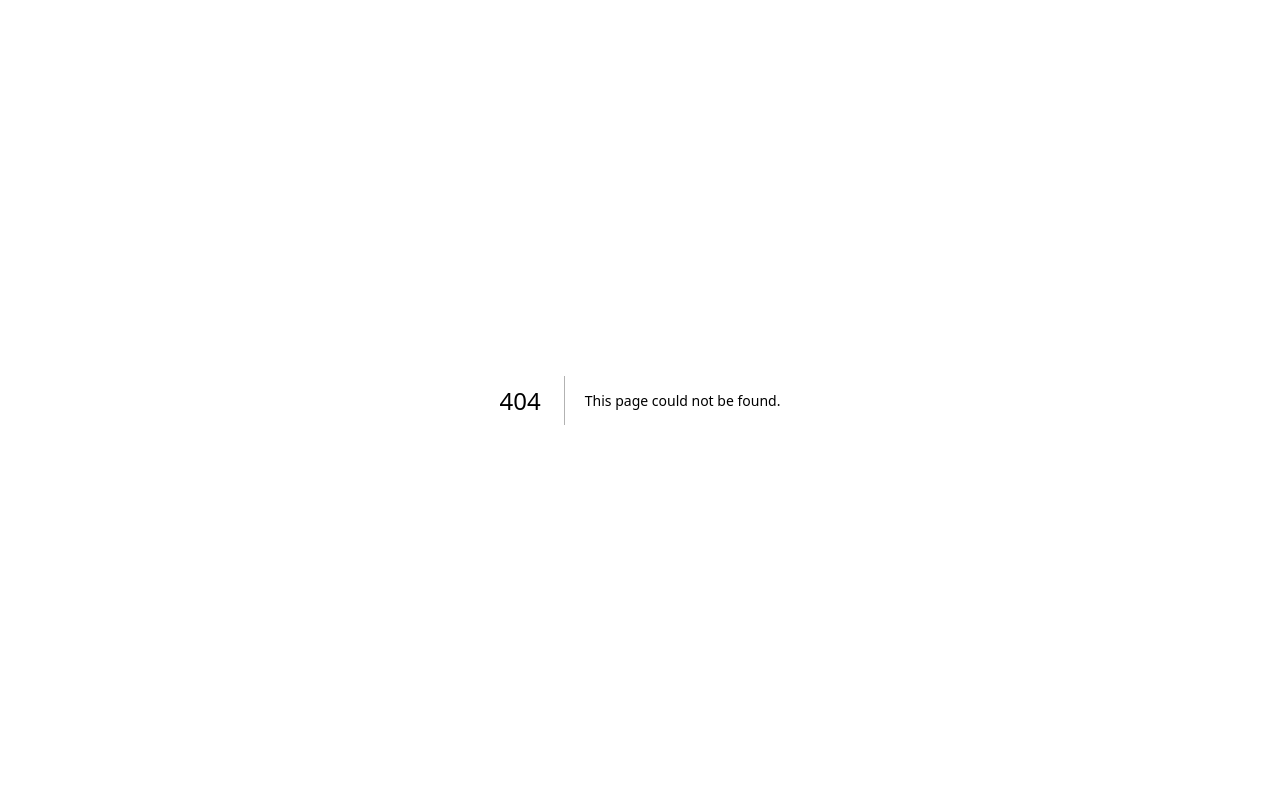
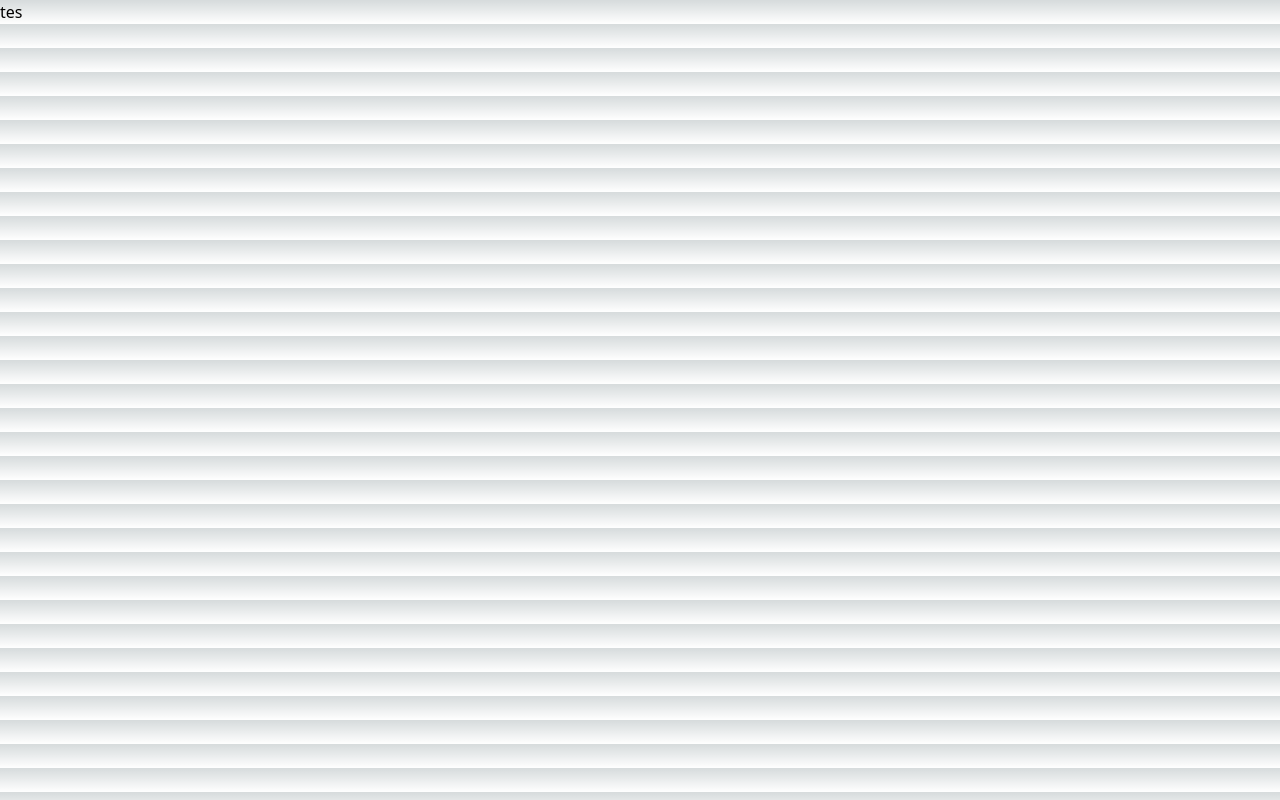
Before and after one commit to PutraSaskara/oretstudio, a Next.js app: page /tes in a window 1280 px wide. Before the commit this address had no page. Built offline with nearby package versions, Linux system fonts and the light colour scheme.

Commit message:
comit pertama

```diff
--- /dev/null
+++ b/src/pages/tes.js
@@ -0,0 +1,9 @@
+import React from 'react'
+
+export default function tes() {
+  return (
+    <div>
+      <h1>tes</h1>
+    </div>
+  )
+}
```
